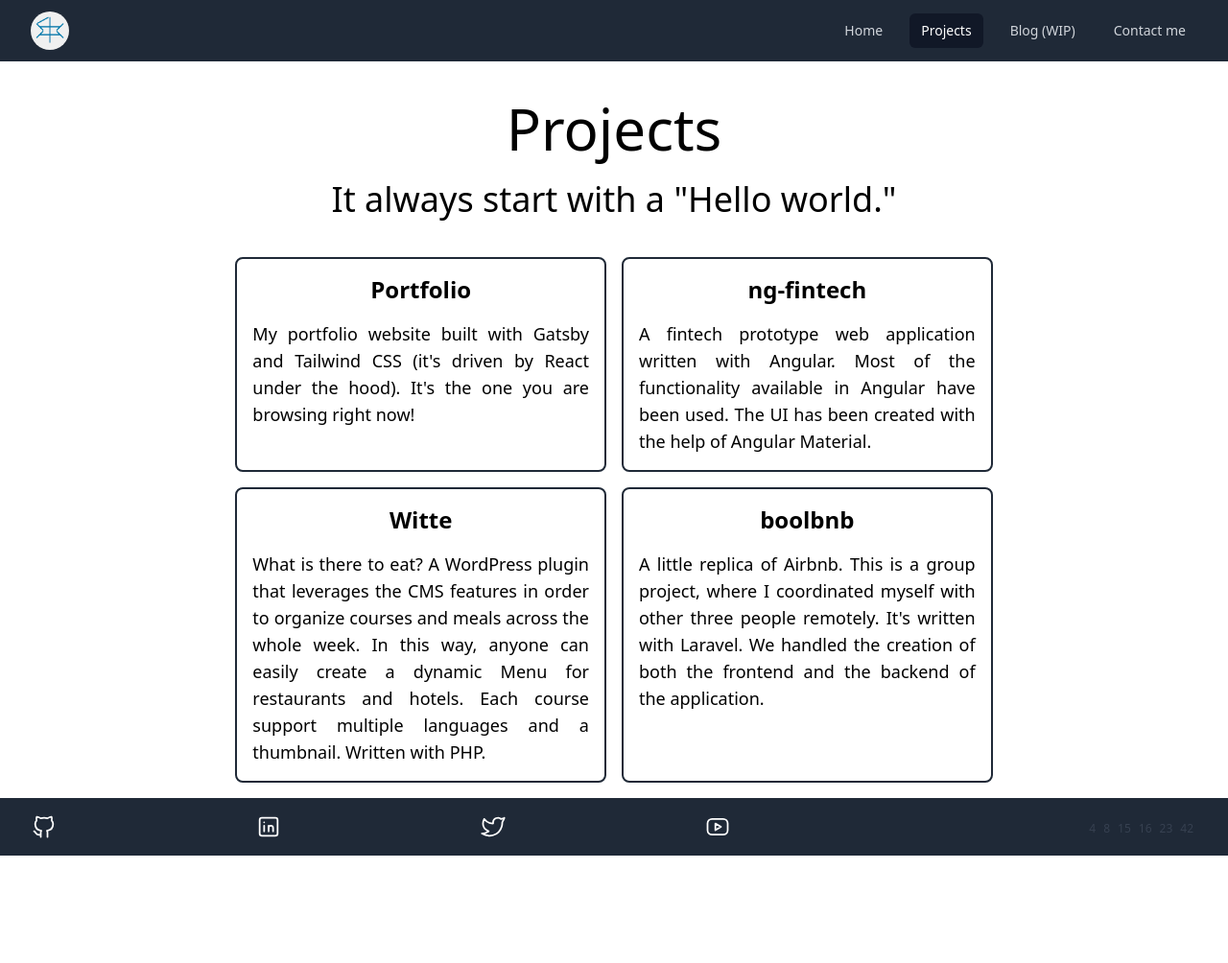
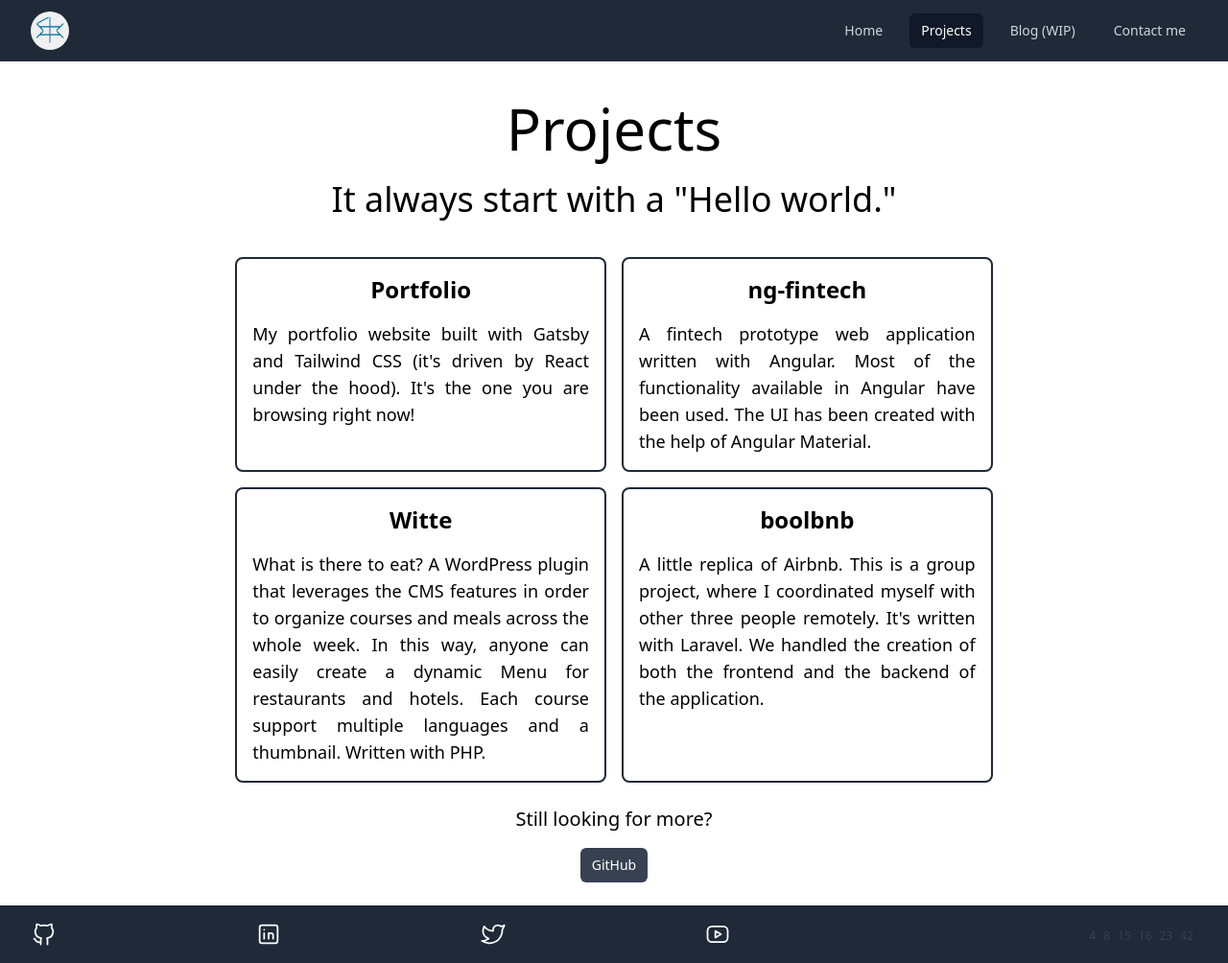
Before and after one commit to ailequal/ailequal.com, a Gatsby site: page /projects in a window 1280 px wide. Shown: the whole page at 96% size. Before the commit the page ends 892 px from the top, so only its background shows below. Built offline with nearby package versions, Linux system fonts and the light colour scheme; Gatsby itself is replaced by a stand-in of ours.

Commit message:
Added projects call to action.

```diff
--- /dev/null
+++ b/src/features/projects/call-to-action.js
@@ -0,0 +1,25 @@
+import * as React from 'react'
+import ContainerSmall from "../../shared/container-small";
+
+const CallToAction = () => {
+    return (
+        <div className="my-4">
+            <ContainerSmall>
+                <div className="py-2 text-xl">
+                    <h3 className="mb-4 text-center">Still looking for more?</h3>
+
+                    <div className="flex justify-around items-center">
+                        <a
+                            href="https://github.com/ailequal"
+                            className="bg-gray-700 text-white px-3 py-2 rounded-md text-sm font-medium"
+                        >
+                            GitHub
+                        </a>
+                    </div>
+                </div>
+            </ContainerSmall>
+        </div>
+    )
+}
+
+export default CallToAction
--- a/src/pages/projects.js
+++ b/src/pages/projects.js
@@ -3,6 +3,7 @@
 import Header from "../features/projects/header";
 import Layout from "../shared/layout";
 import Projects from "../features/projects/projects";
+import CallToAction from "../features/projects/call-to-action";
 
 const projectsData = [
     {
@@ -52,6 +53,8 @@
                 <ContainerSmall>
                     <Projects data={projectsData}></Projects>
                 </ContainerSmall>
+
+                <CallToAction></CallToAction>
             </div>
         </Layout>
     )
```
